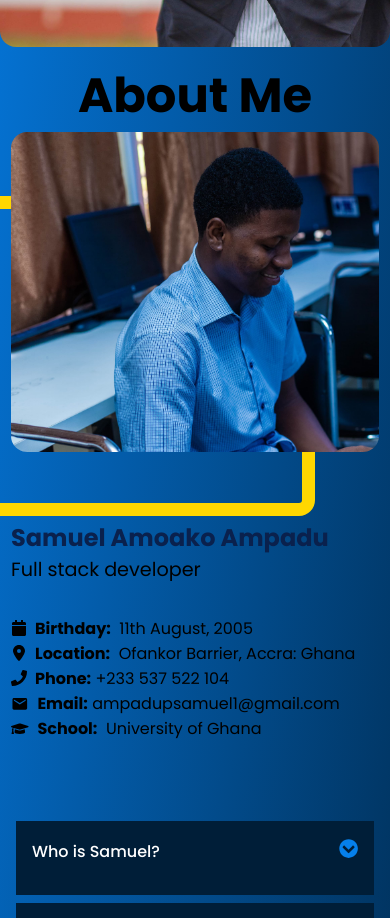
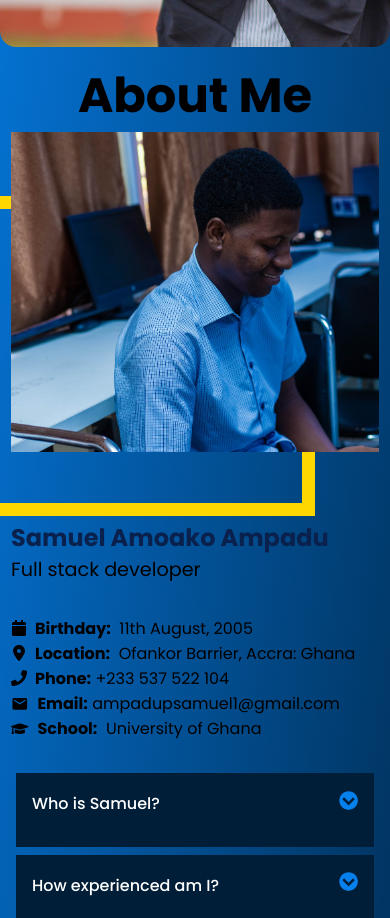
Before and after one commit to Psamm-y/React-projects, a React (Vite) app: page / in a window 390 px wide. Shown: the part 820-1738 px from the top of the page. Built offline with nearby package versions, Linux system fonts and the light colour scheme.

Commit message:
refactor

```diff
--- a/src/porfolio shi/about.css
+++ b/src/porfolio shi/about.css
@@ -53,7 +53,7 @@
   display: grid;
   grid-template-columns: repeat(2, 1fr);
   gap: 0.8em;
-  margin-bottom: 4rem;
+  margin-bottom: 4.5rem;
 }
 .main-about img {
   height: 20em;
@@ -114,10 +114,9 @@
   }
   .main-about {
     grid-template-columns: 1fr;
+    margin-bottom: 1rem;
   }
-  .square {
-    border-radius: 1em;
-  }
+
   .about-image {
     margin-bottom: 3em;
   }
--- a/src/porfolio shi/home.css
+++ b/src/porfolio shi/home.css
@@ -82,7 +82,7 @@ main {
     grid-template-columns: 1fr;
     margin-bottom: 15em;
   }
-  img {
+  .homepage img {
     border-radius: 1em;
   }
 }
```
